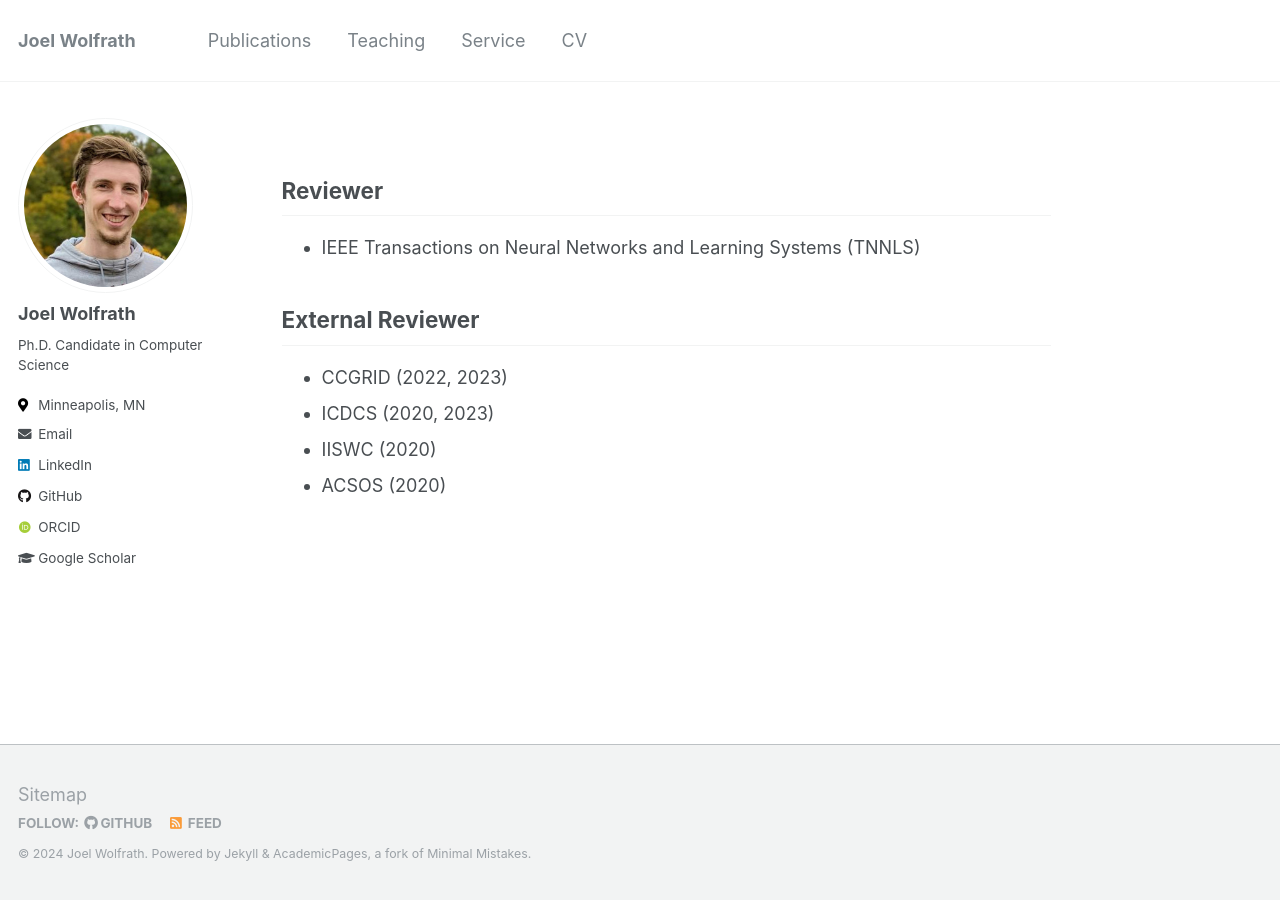
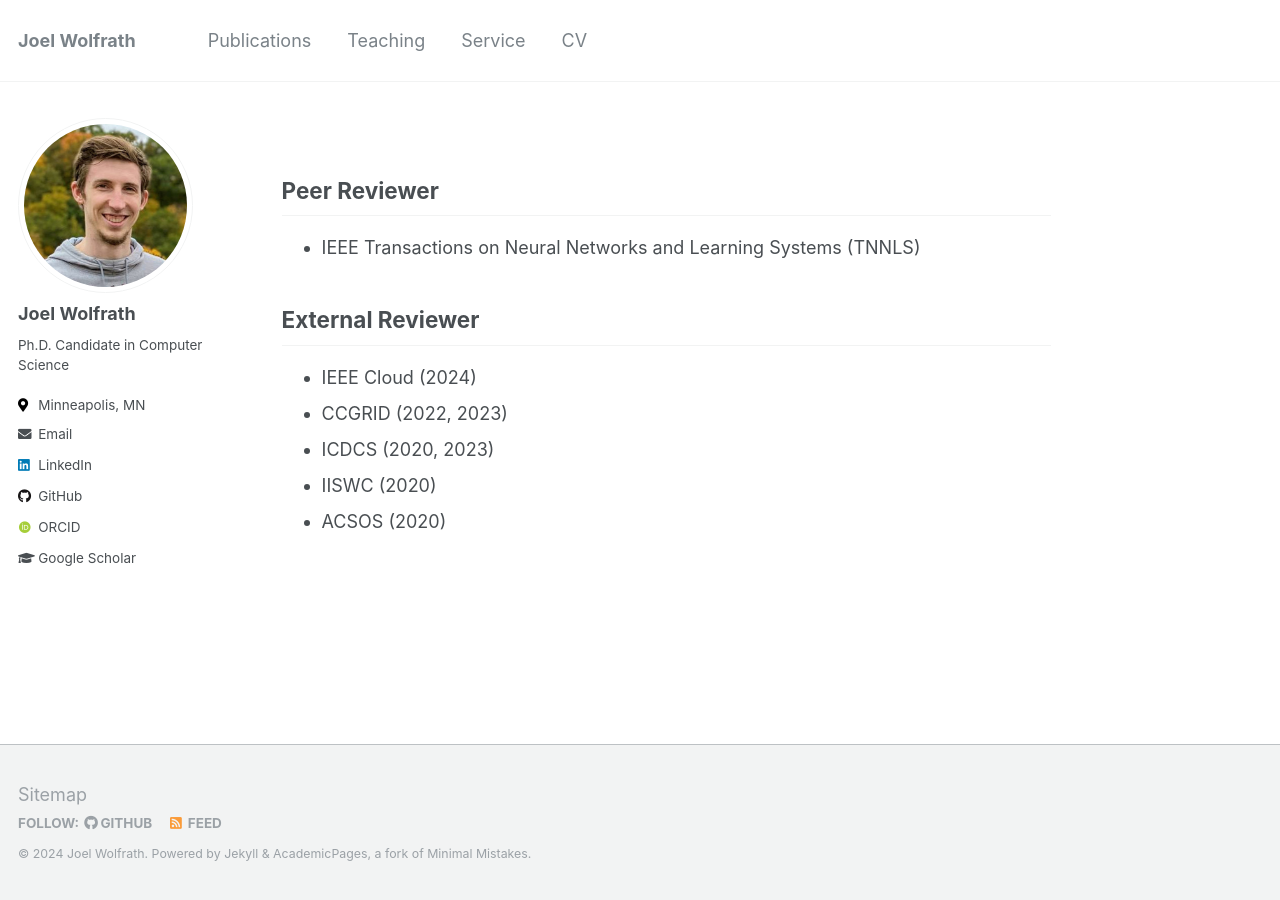
Before and after one commit to jswolfrath/jswolfrath.github.io, a Jekyll site: the page built from _pages/service.md, in a window 1280 px wide. Built offline with Jekyll 4.4.1, drawn with Linux system fonts in a browser that asks for light colours; some web fonts are replaced.

Commit message:
Add ieee cloud review

```diff
--- a/_pages/service.md
+++ b/_pages/service.md
@@ -3,12 +3,13 @@ permalink: /service/
 title: ""
 ---
 
-## Reviewer
+## Peer Reviewer
 
 * IEEE Transactions on Neural Networks and Learning Systems (TNNLS)
 
 ## External Reviewer
 
+* IEEE Cloud (2024)
 * CCGRID (2022, 2023)
 * ICDCS (2020, 2023)
 * IISWC (2020)
```
Also changed, not shown: 1 other file.
